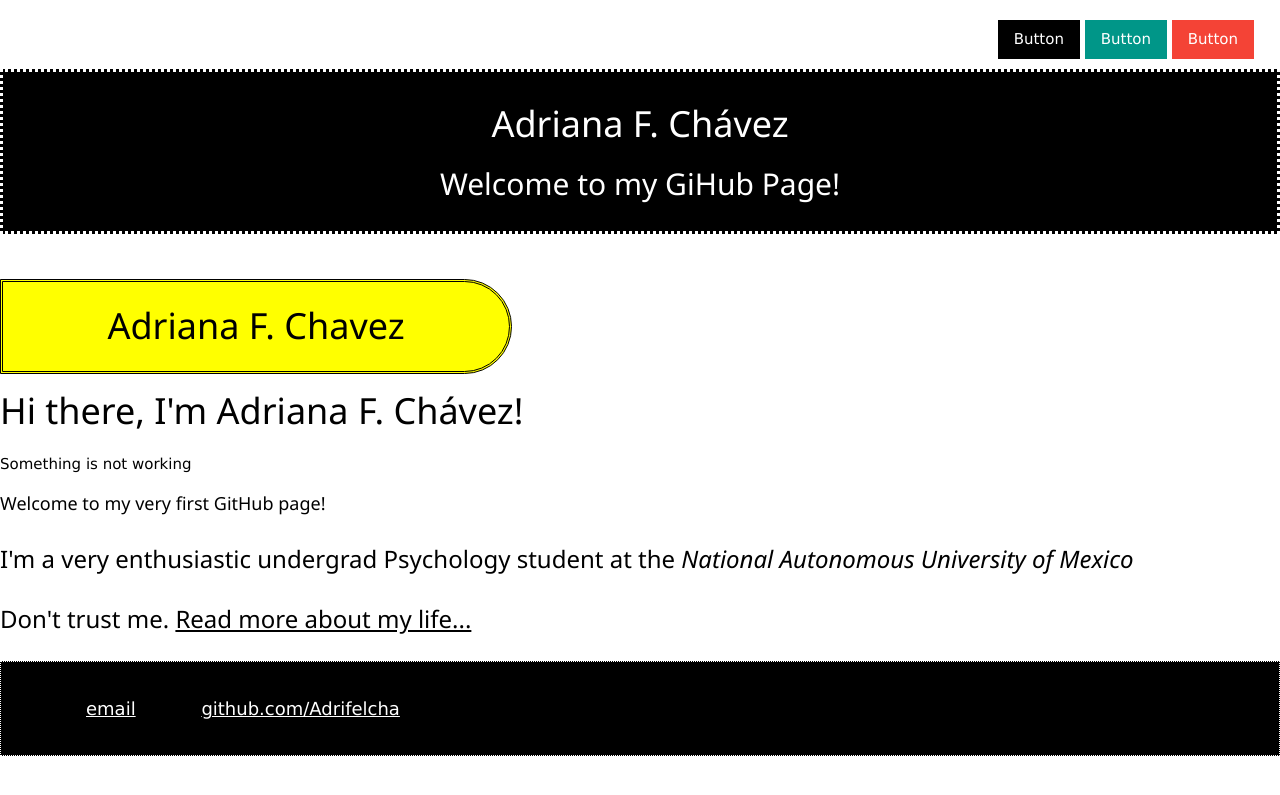
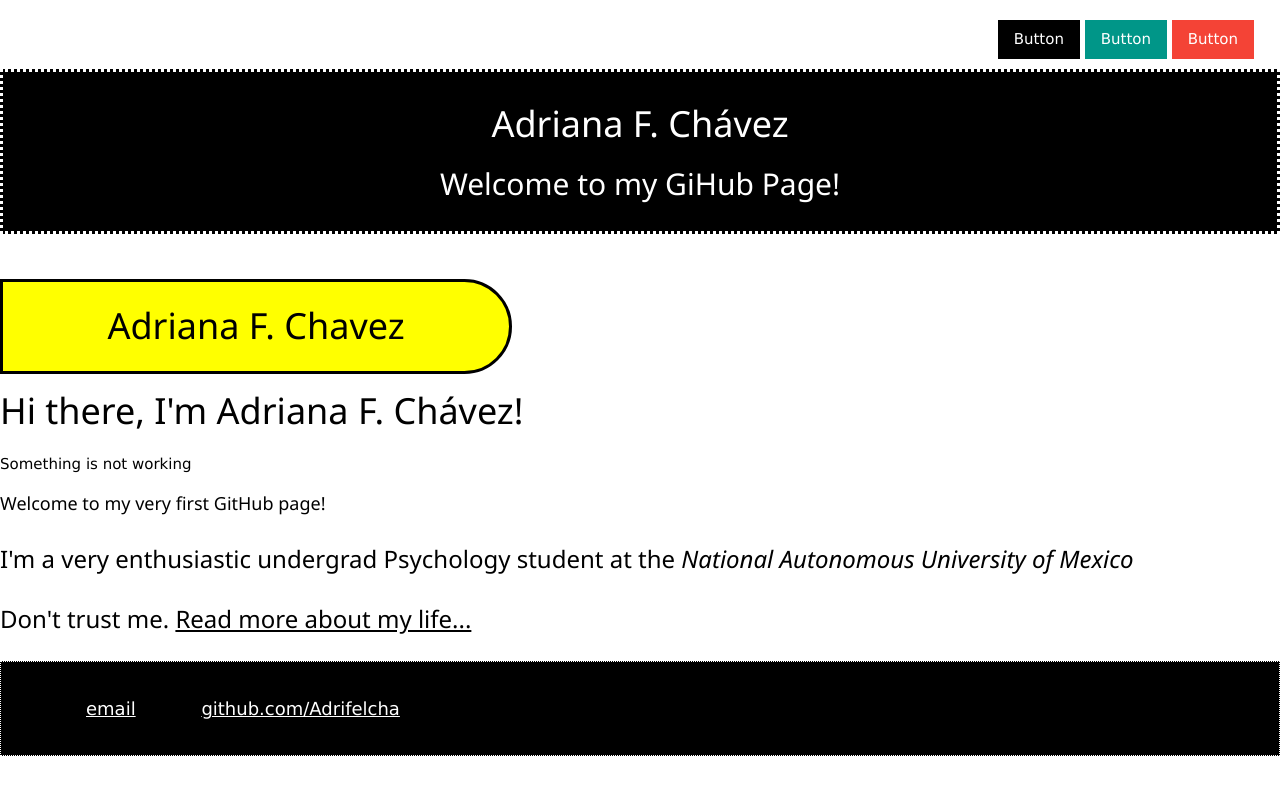
Before and after one commit to Adrifelcha/Adrifelcha-github.io, a Jekyll site: the page built from index.html, in a window 1280 px wide. Shown: the top 795 px of the page. Built offline with Jekyll 4.4.1, drawn with Linux system fonts in a browser that asks for light colours.

Commit message:
Update default.html

```diff
--- a/_layouts/default.html
+++ b/_layouts/default.html
@@ -22,7 +22,7 @@
     				color: black;
     				background-color: yellow;
     				text-align: center;
-    				border: 3px double black;
+    				border: 3px solid black;
 				width: 40%;
 				border-top-right-radius: 50px;
 				border-bottom-right-radius: 50px;
```
